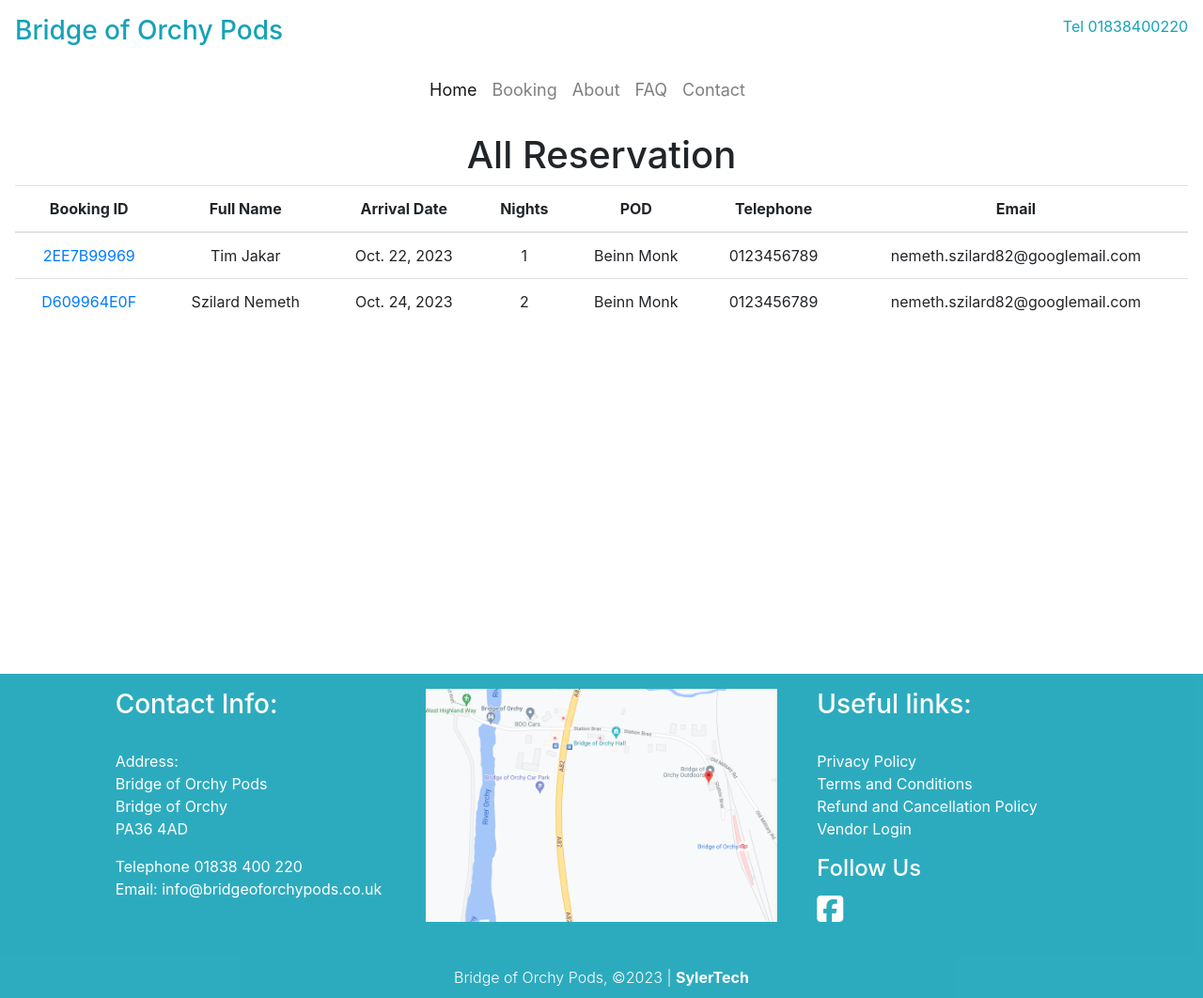
After one commit to syler11/orchy_outdoors, a Django app: page /all_reservations/ in a window 1280 px wide. The commit adds this page. Shown: the whole page at 94% size. Run offline with Django 3.2, Linux system fonts and the light colour scheme; data comes from the database, SQL or seed files in the repository; some libraries are stand-ins or nearby versions.

Commit message:
added all reservations page

```diff
--- /dev/null
+++ b/home/templates/home/all_reservations.html
@@ -0,0 +1,44 @@
+{% extends "base.html" %}
+{% load static %}
+
+{% block extra_js %}
+<script src="{% static 'home/js/booking.js'  %}" defer></script>
+{% endblock %}
+
+{% block content %}
+<div class="page-container text-center m-3">
+        <h1>All Reservation</h1>
+        <div id="" class="">
+                <div class="table-responsive">
+                  <table class="table">
+                    <thead>
+                      <tr>
+                        <th class="emp_id" scope="col">Booking ID</th>
+                        <th class="name" scope="col">Full Name</th>
+                        <th class="arrival_date" scope="col">Arrival Date</th>
+                        <th class="nights" scope="col">Nights</th>
+                        <th class="pod_name" scope="col">POD</th>
+                        <th class="telephone" scope="col">Telephone</th>
+                        <th class="email" scope="col">Email</th>
+                      </tr>
+                    </thead>
+                    <tbody>
+                        <tr>
+                        {% for res in all_reservations %}
+                          <td class="emp_id"><a href="{% url 'reservation_details' res.booking_id %}">{{ res.booking_id }}</a></td>
+                          <td class="full_name">{{ res.fname }} {{ res.lname }}</td>
+                          <td class="arrival_date" scope="col">{{ res.arrival_date }}</td>
+                          <td class="nights" scope="col">{{ res.nights }}</td>
+                          <td class="pod_name" scope="col">{{ res.pod_name }}</td>
+                          <td class="telephone">{{ res.phone_number }}</td>
+                          <td class="email">{{ res.email }}</td>
+                        </tr>
+                        {% endfor %}
+                      </tbody>
+                    </table>
+                  </div>
+                </div>
+
+</div>
+
+{% endblock %}
--- a/home/templates/home/reservation_details.html
+++ b/home/templates/home/reservation_details.html
@@ -124,7 +124,7 @@
                         <div class="form-group text-center">
                                 <button type="submit" id="bookingSubmit"
                                 class="btn btn-secondary btn-info text-white">Save Changes</button>
-                                <a href="{% url 'planner' %}"><button type="button"
+                                <a href="javascript:history.go(-1)"><button type="button"
                                 class="btn btn-danger text-white">Cancel</button></a>
                         </div>
                 </div>
--- a/home/urls.py
+++ b/home/urls.py
@@ -15,4 +15,5 @@ urlpatterns = [
     path('contact/', views.contact, name='contact'),
     path('planner/', views.planner, name='planner'),
     path('reservation_details/<booking_id>', views.reservation_details, name='reservation_details'),
+    path('all_reservations/', views.all_reservations, name='all_reservations'),
 ]
--- a/home/views.py
+++ b/home/views.py
@@ -394,3 +394,16 @@ def reservation_details(request, booking_id):
         }
 
     return render(request, 'home/reservation_details.html', context)
+
+
+def all_reservations(request):
+    """ A view to return the edit booking page """
+
+    all_reservations = BookingPodA.objects.all()
+
+
+    context = {
+        'all_reservations': all_reservations,
+        }
+
+    return render(request, 'home/all_reservations.html', context)
--- a/templates/base.html
+++ b/templates/base.html
@@ -77,6 +77,7 @@
                         <a class="nav-item nav-link" href="{% url 'contact' %}">Contact</a>
                         {% if request.user.is_authenticated %}
                         <a class="nav-item nav-link" href="{% url 'planner' %}">Planner</a>
+                        <a class="nav-item nav-link" href="{% url 'all_reservations' %}">Reservations</a>
                         <a class="nav-item nav-link" href="{% url 'availability' %}">Restrictions</a>
                         <a data-toggle="modal" class="nav-item nav-link" data-target="#modalLogout" href="#"><i
                             class="fa fa-sign-out-alt pr-2" title="Logout"></i></a>
```
